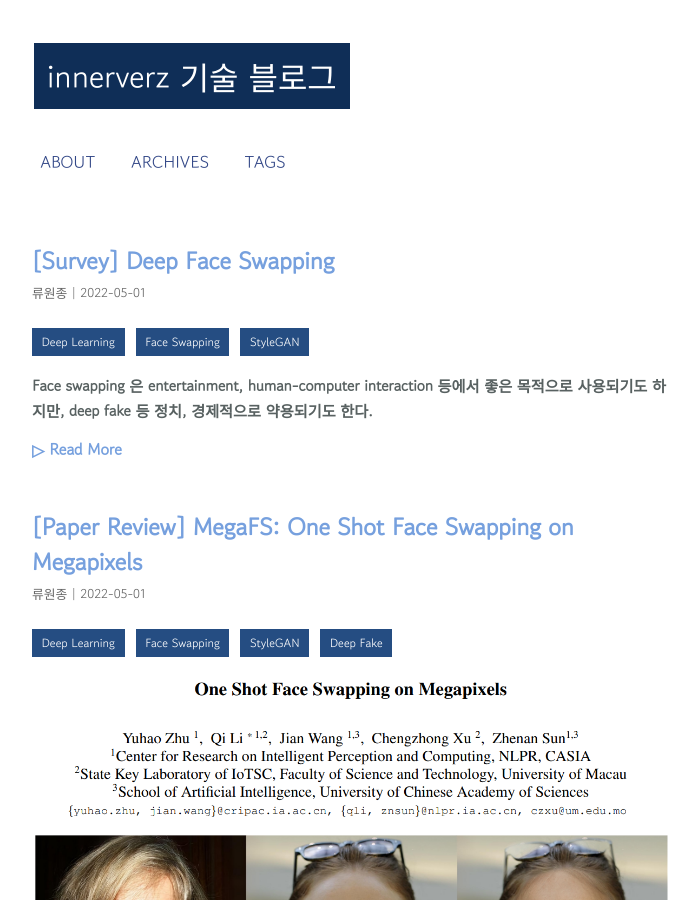
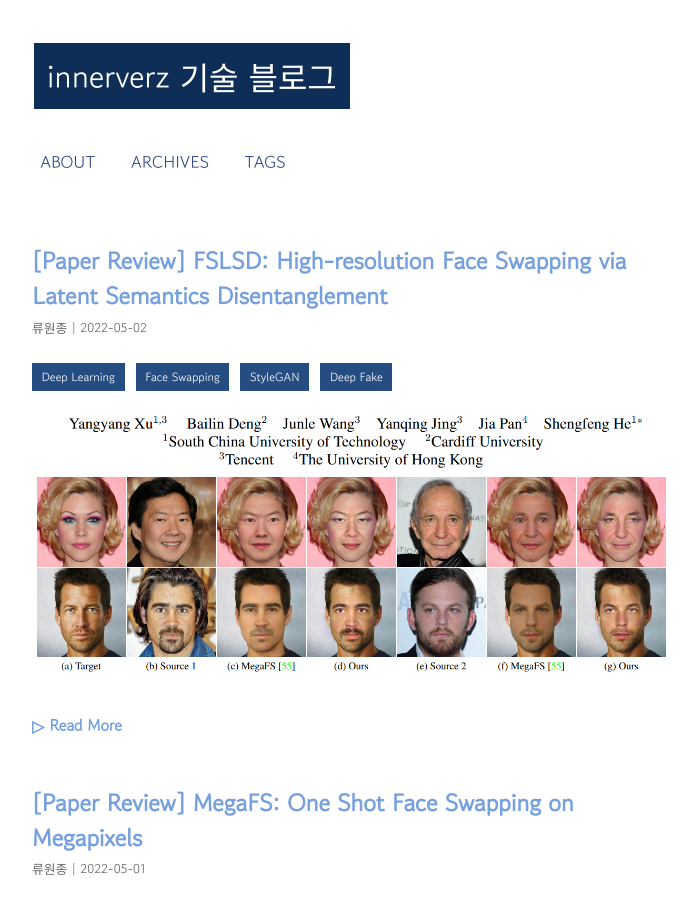
Before and after one commit to Innerverz-AI/Innerverz-AI.github.io, a Jekyll site: the page built from index.html, in a window 1280 px wide and 900 px high. Shown: the whole window, without its empty margins (288-987 px from the left). Built offline with Jekyll 4.4.1, drawn with Linux system fonts in a browser that asks for light colours; some web fonts are replaced; the list of posts is cut into pages by our own code; some of the changed lines change nothing that is shown.

Commit message:
add a paper review: FSLSD

```diff
--- a/_posts/face-swapping/2022-05-01-paper-review-MegaFS.md
+++ b/_posts/face-swapping/2022-05-01-paper-review-MegaFS.md
@@ -7,6 +7,8 @@ tags: [Deep Learning, Face Swapping, StyleGAN, Deep Fake]
 ---
 
 ![title](/assets/posts/face-swapping/MegaFS/title.PNG){: width="100%", height="100%"}<br>
+
+CVPR 2021 에 게재된 논문이다. StyleGAN 을 이용해 high-resolution face swapping 을 구현했다.
 
 # Motivation
 Face Swapping 기술이 좋긴한데 해상도가 너무 낮네?
--- a/_posts/face-swapping/2022-05-01-survey-face-swapping.md
+++ /dev/null
@@ -1,35 +0,0 @@
----
-layout: post
-title:  "[Survey] Deep Face Swapping"
-date:   2022-05-01
-author: 류원종
-tags: [Deep Learning, Face Swapping, StyleGAN]
----
-
-Face swapping 은 entertainment, human-computer interaction 등에서 좋은 목적으로 사용되기도 하지만, deep fake 등 정치, 경제적으로 약용되기도 한다.
-
-Face swapping 을 위해 이미지 두 장(source & target)을 입력 받는데, source 는 identity 를, target 은 pose, expression, illumination, background 등을 제공하는 이미지를 의미한다.
-
-현존하는 Face Swapping 방법은 크게 두 부류로 나눌 수 있다. 첫 번째는 대상이 정해져 있는 subject-specific, 두 번째는 임의의 사람을 대상으로 하는 subject-agnostic 이다.
-
-1. subject-specific [11, 27, 34]
-- source 와 target 으로 정해진 쌍이 있다.
-2. subject-agnostic [35, 5, 28, 38, 36]
-- 임의의 source 와 target 에 적용한다.
-
-StyleGAN 을 필두로 고해상도 이미지 생성이 대세인 가운데, face swapping 역시 1024x1024 크기를 타겟으로 하는 논문들이 등장했다.
-High-resolution swapped face 를 생성하기 어려웠던 이유는 3가지 인데,
-1. 인코더 단에서 정보 손실이 많기 때문에
-2. GAN 학습이 불안정하기 때문에
-3. GPU memory 의 한계 때문에
-
-
-[11]  https://github.com/ondyari/FaceForensics/tree/master/dataset/DeepFakes
-[27]
-[34] [Disney (2020)] (https://studios.disneyresearch.com/2020/06/29/high-resolution-neural-face-swapping-for-visual-effects/)
-
-[35] Towards open-set identity preserving face synthesis.
-[5] [FSnet](https://tatsy.github.io/projects/natsume2018fsnet/)
-[28] Advancing high fidelity identity swapping for forgery detection.
-[38] Face identity disentanglement via latent spacemapping
-[36] Fast Face-swap Using Convolutional Neural Networks
--- /dev/null
+++ b/_posts/face-swapping/2022-05-02-paper-review-FSLSD.md
@@ -0,0 +1,149 @@
+---
+layout: post
+title:  "[Paper Review] FSLSD: High-resolution Face Swapping via Latent Semantics Disentanglement"
+date:   2022-05-02
+author: 류원종
+tags: [Deep Learning, Face Swapping, StyleGAN, Deep Fake]
+---
+
+![title](/assets/posts/face-swapping/FSLSD/title.PNG){: width="100%", height="100%"}<br>
+
+# Motivation
+
+MegaFS 의 결과를 보니 해상도가 떨어지고 skin tone 유지가 잘 안되네? 이건 entanglement 의 문제 같은데?
+
+structure attributes (shape, pose, expression) 와 appearance attributes (illumination, skin tone) 를 latent space 상에서 분리하자!
+
+# Overview
+
+![scheme](/assets/posts/face-swapping/FSLSD/scheme.PNG){: width="100%", height="100%"}<br>
+
+이 논문 역시 pretrained StyleGAN generator 를 이용하지만, StyleGAN 에서 나온 결과물은 side-ouptut swapped face 라고 하고, final swapped face 를 만드는 네트워크는 따로 둔다. 그 중간에서 나오는 feature 맵을 활용한다. target 의 appearance attibutes 는 그대로 사용하면서 source 와 target 의 structure attributes 를 섞는다. target 의 배경을 그대로 재현해기 위해, target 에서 multi-resolution feature 를 뽑아 StyleGAN generator 의 middle features 와 섞어준다. 그리고 이를 Decoder 에 넣어 final swapped face 를 생성한다.
+
+# Methods
+
+## 3.1 Class-Specific Attributes Transfer
+
+얼굴은 각기 다른 attributes class 를 포함한다. 예를들어, pose & expression 은 structure 에, lighting&colors 는 appearance 에 해당한다.
+face swapping 과정에서, structure attributes 는 source 와 target 양쪽을 섞어야 하지만, appearance attributes 는 target 만을 이용하면 된다.
+
+> structure attributes 를 섞는 이유로, 저자들은 source 의 identity 를 유지하기 위해서라고 하는데, 눈코입의 형태가 pose, expression 과 연관 있다는 논리인듯하다.
+
+StyleGAN W+ space 의 18 개 벡터 중 7개를 structure part $g \in R^{7\times512}$로 선택하고, 나머지는 appearance part $h \in R^{11\times512}$라고 한다. $w_s = (g_s, h_s)$ 와 $w_t = (g_t, h_t)$ 는 pSp encoder 를 이용해 얻는다. 결과적으로, swapped face 의 structure part 는 source 의 identity 와 target 의 pose&expression 을 포함해야 한다. source 와 target 의 structure part 를 섞을 때는 pose&expression 차이를 고려해야 하기 때문에, source structure attribute latent vector 를 편집할 때 이를 미리 고려해준다.
+
+$$
+\hat{g_s} = g_s + \vec{n}
+$$
+
+$\vec{n}$ 를 구하기 위해, facial landmark 를 이용한다.
+
+$$
+\vec{n} = E_{le}(l_s, l_t)
+$$
+
+target 에서 swapped face 로 appearance attributes 를 옮기기 위해, $h_t$ 와 $\hat{g_s}$ 를 합친다.
+
+$$
+\hat{w_s} = Concatenate(\hat{g_s}, h_t)
+$$
+
+$\hat{w_s}$ 는 StyleGAN generator 에 입력되어 side-output swapped face $y_s$ 를 만들어낸다.
+
+
+## 3.2  Background Transfer
+
+Face Swapping applications 들을 위해 targe 의 배경을 잘 옮겨와야 한다.
+보통 Poisson Blending 을 이용해 inner-face 를 옮겨오지만, 이는 얼굴 외곽에 부자연스러운 경계선을 남긴다.
+이를 해결하기 위해, $y_s$ 는 side-output 으로 남겨두고, StyleGAN generator 에서 얻어낸 $F_s = \{f_s^0, f_s^1, ... , f_s^N\}$ 을 활용한다.
+비슷하게, target encoder $E_t$ 를 이용해 $F_t = \{f_t^0, f_t^1, ... , f_t^N\}$ 를 만들어낸다.
+inner-face mask $m_t$ 를 이용해 $f_t^i$ 와 $f_s^i$ 의 inner-face 부분을 교체한 뒤에, 이를 decoder 에 넣어 final face image $y_f$ 를 얻어낸다.
+
+$$
+y_f = Dec(F_t, F_s, m_t)
+$$
+
+이로써 자연스러운 배경 합성이 가능해지고, 동시에 $\hat{w_s}$ 가 facial region 과 attriutes transfer 에 집중하는게 가능해진다.
+
+## Objective
+
+BeautyGAN 을 따라, Style-transfer loss $L_{st}$를 적용한다. histogram matching 을 이용해 guidance 를 만들어준다.
+
+$$\begin{aligned}
+
+
+L_{lmk} &= ||E_{lmk}(y_s) - E_{lmk}(x_t)||_2 + ||E_{lmk}(y_f) - E_{lmk}(x_t)||_2 \\
+
+
+L_{rec} &= ||y_f - x_t||_2 + ||y_s - x_t||_2 + 0.8 \times||F(y_f) - F(x_t)||_2 + 0.8 \times||F(y_s) - F(x_t)||_2 \\
+
+
+L_{st} &= ||y_f - HM(y_f, x_t)||_2 \\
+
+
+L_{total} &= L_{adv} + 2 \times L_{id} + 0.1 \times L_{lmk} + 2 \times L_{rec} + 0.2 \times L_{st} \\
+
+
+\end{aligned}$$
+
+## 3.3 Video Face Swapping
+
+설명이 부족해 생략한다.
+
+## Implementation Details
+
+FFHQ 데이터셋으로 학습한 1024x1024 resolution StyleGAN2 Generator 와 pSp Encoder 를 사용했다.
+Landmark encoder 는 pSp 를 약간 변형해 사용했다.
+
+Optimizer: Adam $(\beta1=0.9, \beta2= 0.999, \epsilon=1e-8)$
+
+Learning rate: 1e-4
+
+Batch size: 8
+
+Iterations: 500K
+
+GPUs: 4-way Tesla V100
+
+Training time: two days for the whole model
+
+## Dataset
+
+Evaluated on CelebA-HQ and FaceForensics++.
+
+# Results
+
+## Comparison with existing methods
+
+![result1](/assets/posts/face-swapping/FSLSD/result1.PNG){: width="100%", height="100%"}<br>
+
+MegaFS 로 생성된 이미지는 흐리고 디테일이 떨어지며, 얼굴 외곽에 부자연스러운 경계선이 생긴다.
+또한 source 와 target 의 semantic gap 이 큰 경우 target attributes 를 잘 옮기지 못한다.
+반면 이 연구의 결과는 얼굴의 디테일도 잘 유지하면서, target attributes 를 효과적으로 옮겨낸다.
+
+## ablation study
+
+![result2](/assets/posts/face-swapping/FSLSD/result2.PNG){: width="100%", height="100%"}<br>
+
+MegaFS 를 baseline 으로 삼아, 세 가지 방법의 차이를 보였다. Var.1 은 source 의 appearance attribute 를 유지했을 경우다. 결과에서 보이듯 illumination 이 섞여있다. Var.2 는 target 의 background 를 그대로 target face 에 섞어 final output 으로 사용한 경우다. 얼굴 경계가 부자연스럽다.
+
+## Face Swapping on High-resolution Videos
+
+![result3](/assets/posts/face-swapping/FSLSD/result3.PNG){: width="100%", height="100%"}<br>
+
+이미지마다 face swapping 을 적용하면 incoherent structure and appearance 가 보인다.
+trajectory constraint 는 그런 현상을 억제해준다.
+
+# Conclusion
+
+StyleGAN 을 이용한 high-resolution face swapping 방법을 제시했다.
+Attributes 를 structure 와 appearance 로 분류했고, disentangled latent space 에서 이들을 각각 옮겼다.
+structure attribute transfer 를 위해 landmark encoder 를 이용해 latent direction 을 예측했고,
+StyleGAN 의 중간 결과들과 target image encoder 에서 얻은 multi-resolution features 를 합쳐 자연스러운 배경을 만들어냈다.
+두 가지 spatio-temporal constraints 를 이용해 video face swapping 으로 확장했다. 다만 Attributes transfer 가 latent space 에서 이뤄지는 만큼, GAN inversion method 의 성능에 영향을 많이 받는다. 또한 attributes 를 선택적으로 옮기지 못한다는 한계점이 있다.
+
+# My opinion
+
+이 논문과 MegaFS 은 18 개의 latent code 중에서 어떤 부분을 섞는지가 다르다. MegaFS 는 18 개를 (4개, 14개) 로 나눈 뒤 fine detail 을 포함하는 14 개의 latent code 를 섞었다. 이 부분을 섞은 이유는 coarse information 부분에는 얼굴 구조, 각도의 정보가 포함되어 있기 때문에 source 의 것을 그대로 둔 채로 다른 부분만 섞으려 했기 때문이다. 이 논문에서는 18 개를 (7개, 11개) 로 나눈 뒤 coarse information 을 포함하는 7개 latent code 를 섞었다. MegaFS 와 비슷한 논리지만 반대의 생각으로, fine detail 부분은 target 의 것을 그대로 가져다 썼다. 그리고 두 이미지의 coarse information 을 섞었는데, 이는 눈코입 등 얼굴 요소들이 얼굴 각도와 연관이 있기 때문에 low level feature 까지 고려해야 한다고 생각한 것같다. 그래서 latent space 에서 이 정보를 변형하기 위해 facial landmark 를 인코딩해 버무려줬다. 아이디어는 그럴듯 하지만, facial landmark 를 적용한게 얼마나 효과있는지는 잘 모르겠다. 문제는, Face Swapping 에서 identity 가 제대로 옮겨진 것 같지 않다. pSp 의 성능 문제일수도 있고, latent vector 가 제대로 만들어지지 않았을 수도 있다. 그리고 video face swapping 쪽이 완전히 작성되지 않은 것 같다.
+
+
+그리고 이 논문에서는 MegaFS 의 결과가 blurry 하다는 점을 지적하면서 attributes 사이에 entanglement 를 제대로 해결하지 않아서 그렇다고 하지만, 코드를 보면 그렇지 않다고 생각된다. MegaFS 의 결과가 blurry 한 이유는 1) adversarial loss 를 쓰지 않았고, 2) StyleGAN 의 결과에 4x pooling 을 사용해서 그런듯 하다.
```
Also changed, not shown: assets/posts/face-swapping/FSLSD/result0.PNG (added), assets/posts/face-swapping/FSLSD/result2.PNG (added), assets/posts/face-swapping/FSLSD/result3.PNG (added), assets/posts/face-swapping/FSLSD/result4.PNG (added), assets/posts/face-swapping/FSLSD/scheme.PNG (added), assets/posts/face-swapping/FSLSD/title.PNG (added), 1 other file.
